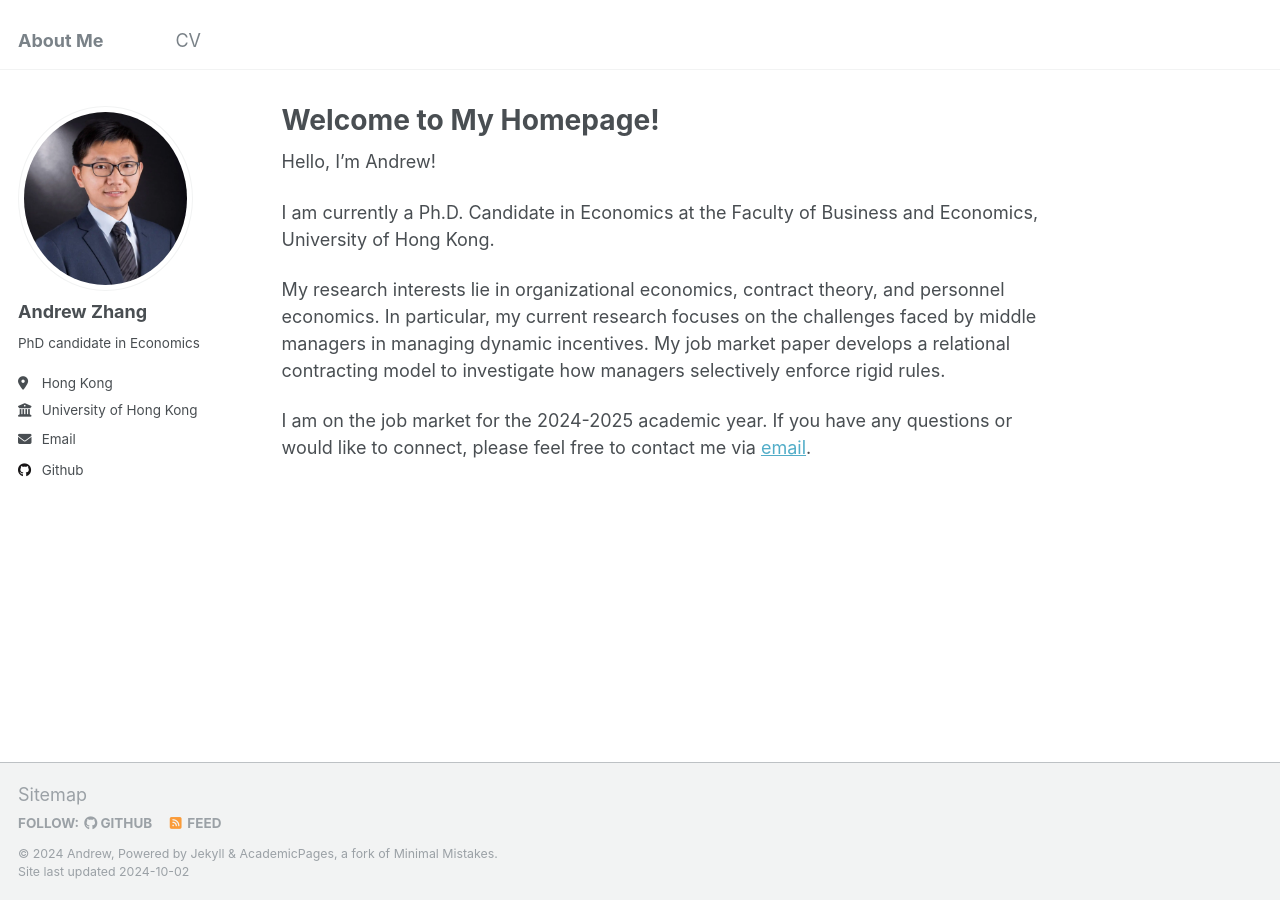
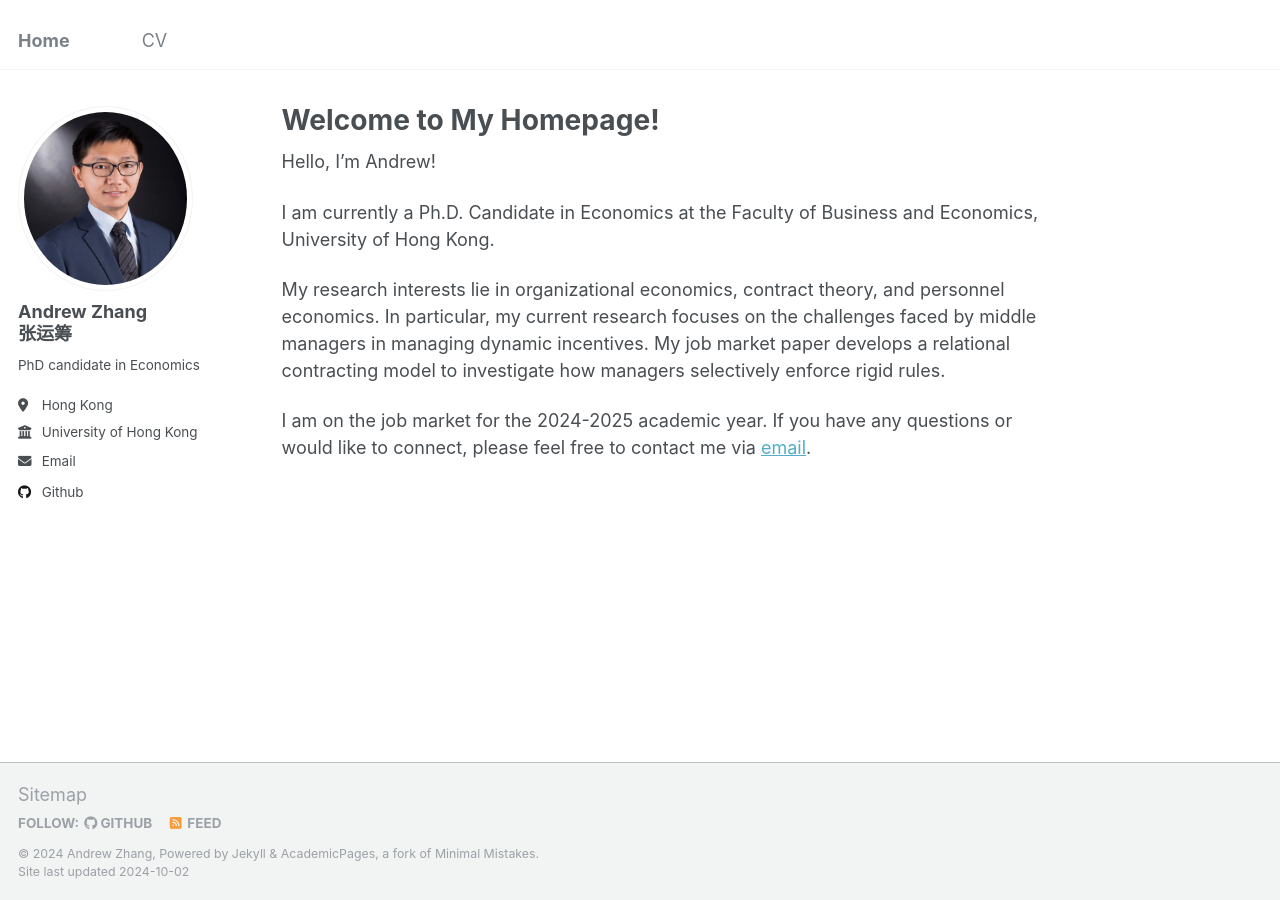
Before and after one commit to Andrew-YC-Zhang/andrew-yc-zhang.github.io, a Jekyll site: the page built from _pages/about.md, in a window 1280 px wide. Built offline with Jekyll 4.4.1, drawn with Linux system fonts in a browser that asks for light colours.

Commit message:
Update _config.yml

```diff
--- a/_config.yml
+++ b/_config.yml
@@ -8,9 +8,9 @@
 
 # Basic Site Settings
 locale                   : "en-US"
-title                    : "About Me"
+title                    : "Home"
 title_separator          : "-"
-name                     : &name "Andrew"
+name                     : &name "Andrew Zhang"
 description              : &description "personal description"
 url                      : https://andrew-yc-zhang.github.io # the base hostname & protocol for your site e.g. "https://mmistakes.github.io"
 baseurl                  : "" # the subpath of your site, e.g. "/blog"
@@ -22,7 +22,7 @@ repository               : "academicpages/academicpages.github.io"
 author:
   # Biographic information
   avatar           : "profile.jpg"
-  name             : "Andrew Zhang"
+  name             : "Andrew Zhang<br>张运筹"
   pronouns         : # example: "she/her"
   bio              : "PhD candidate in Economics"
   location         : "Hong Kong"
```
